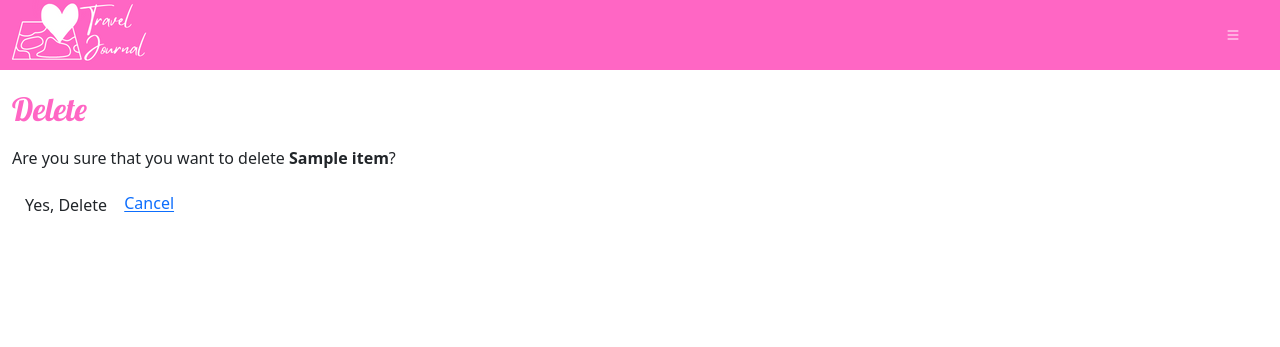
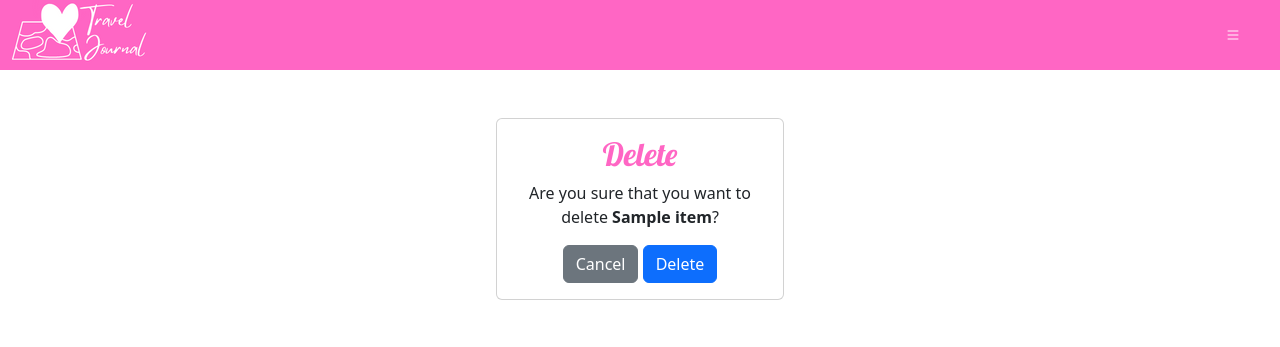
Before and after one commit to jsemeniuk/travels-app, a Django app: page /item/delete/1 in a window 1280 px wide. Shown: the top 347 px of the page. Run offline with Django 4.2, Linux system fonts and the light colour scheme; a user stored in the database is signed in; tables that the repository leaves empty hold one stand-in row (values such as "Sample post"); parts of the project's set-up code (start-up, migrations or seed data) failed here and were passed over; some libraries are stand-ins or nearby versions.

Commit message:
Update styling of delect item page

```diff
--- a/travels_app/lists/templates/lists/confirm_delete.html
+++ b/travels_app/lists/templates/lists/confirm_delete.html
@@ -1,4 +1,4 @@
 {% extends 'confirm_delete.html' %}
 {% load static %}
 
-{% block back_link %}<a href="{% url 'list_edit' pk %}">Cancel</a>{% endblock %}
+{% block back_link %}{% url 'list_edit' pk %}{% endblock %}
--- a/travels_app/my_travels/templates/my_travels/confirm_delete.html
+++ b/travels_app/my_travels/templates/my_travels/confirm_delete.html
@@ -1,4 +1,4 @@
 {% extends 'confirm_delete.html' %}
 {% load static %}
 
-{% block back_link %}<a href="{% url 'place_edit' pk %}">Cancel</a>{% endblock %}
+{% block back_link %}{% url 'place_detail' pk %}{% endblock %}
--- a/travels_app/templates/confirm_delete.html
+++ b/travels_app/templates/confirm_delete.html
@@ -2,15 +2,26 @@
 {% load static %}
 
 {% block content %}
-<div class="header">
+<div class="container-fluid py-5 ">
+    <div class="row justify-content-md-center">
+        <div class="card" style="width: 18rem;">
+            <div class="card-body text-center">
+                <div class="card-title">
                     <h2>Delete</h2>
                 </div>
+                <div class="card-text">
                     <form method="POST" class="post-form">
                         {% csrf_token %}
                         <p>Are you sure that you want to delete <strong>{{elem_to_delete.name}}</strong>?</p>
                         <div>
-        <button type="submit" class="save btn btn-default">Yes, Delete</button>
-       {% block back_link %}{% endblock %}
+                            <a href="{% block back_link %}{% endblock %}" class="btn btn-secondary">Cancel</a>
+                            <button type="submit" class="btn btn-primary">Delete</button>
+
                         </div>
                     </form>
+                </div>
+            </div>
+        </div>
+    </div>
+</div>
 {% endblock %}
```
Lines whose indentation alone changed are shown as unchanged.
